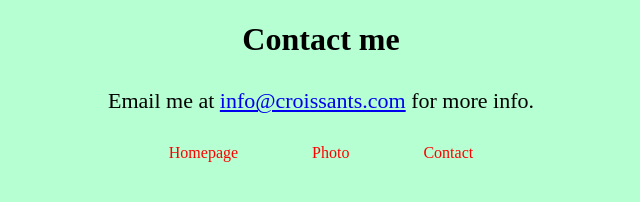
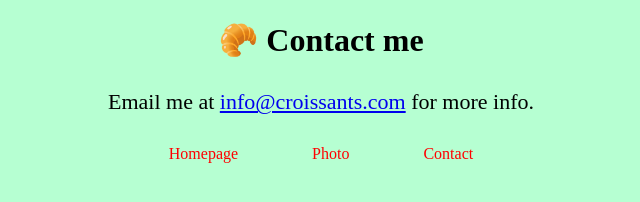
Before and after one commit to kerryoncoding/Croissant, a plain HTML site: page contact.html in a window 1280 px wide. Shown: the whole page, without its empty margins (319-959 px from the left). Drawn offline with Linux system fonts and the light colour scheme.

Commit message:
added emoji

```diff
--- a/contact.html
+++ b/contact.html
@@ -8,7 +8,7 @@
     <title>Contact</title>
   </head>
   <body>
-    <h1>Contact me</h1>
+    <h1>🥐 Contact me</h1>
     <div class="email-link">
       Email me at
       <a href="mailto:info@croissants.com">info@croissants.com</a> for more
```
